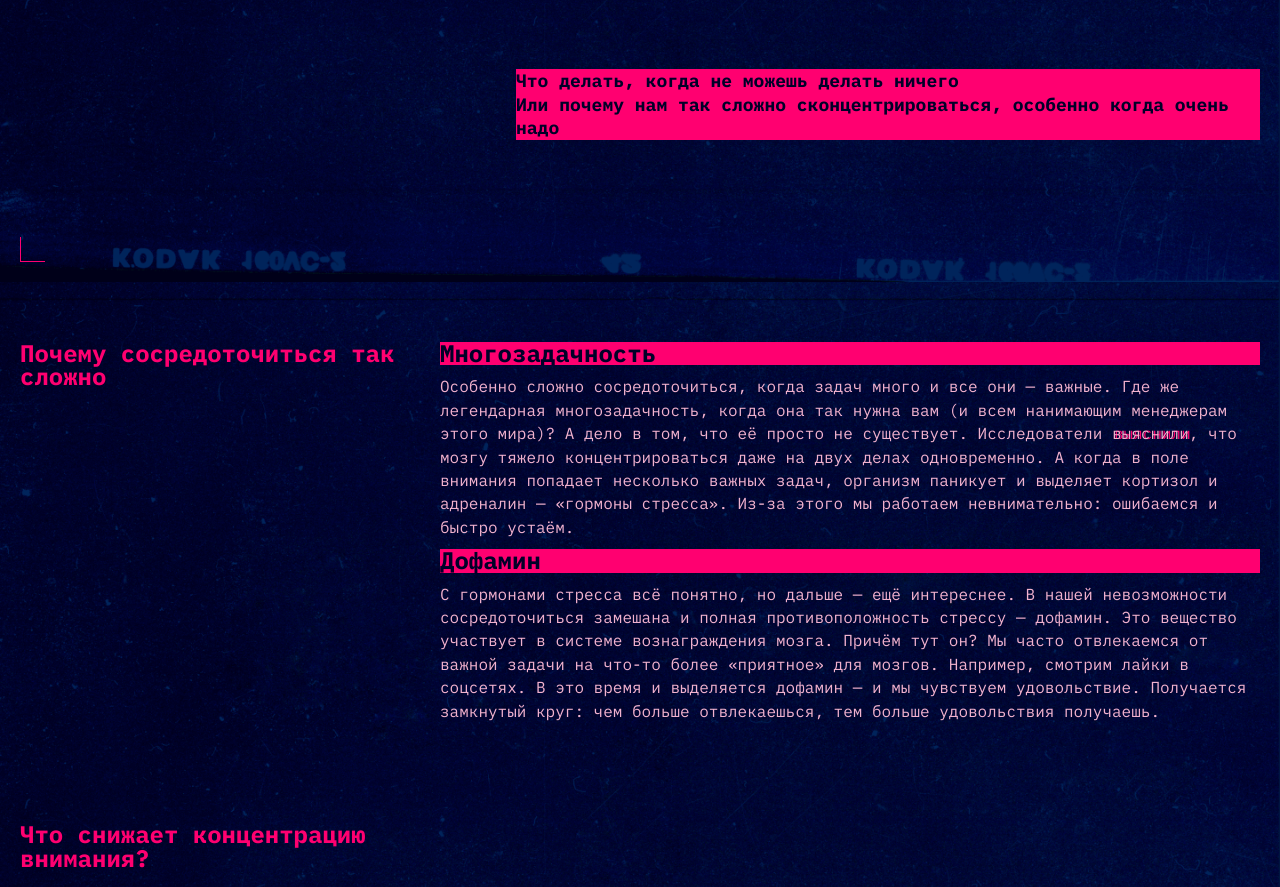
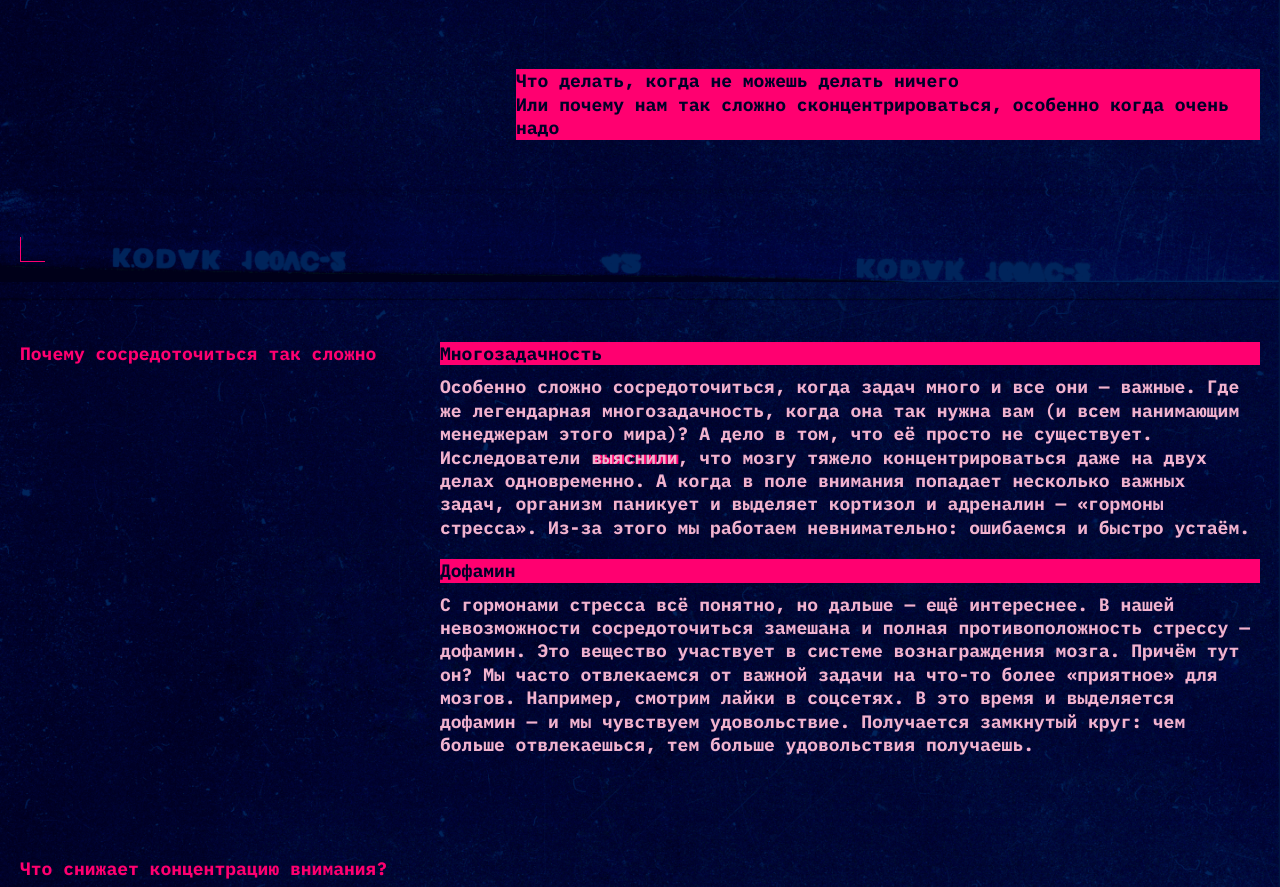
Before and after one commit to Sakkjarven/slozhno-sosredotochitsya-ad, a plain HTML site: page index.html in a window 1280 px wide. Shown: the part 518-1405 px from the top of the page. Drawn offline with Linux system fonts and the light colour scheme.

Commit message:
hello, my name is gustavo

```diff
--- a/index.html
+++ b/index.html
@@ -7,6 +7,7 @@
     <meta name="color-scheme" content="dark light" />
     <link rel="icon" href="../images/favicon.ico" type="image/x-icon" />
     <link rel="icon" href="../images/favicon.svg" type="image/x-icon" />
+    <link rel="stylesheet" href="./fonts/fonts.css" />
     <link rel="stylesheet" href="./styles/globals.css" />
     <link rel="stylesheet" href="./styles/variables.css" />
     <link rel="stylesheet" href="./styles/style.css" />
--- a/styles/style.css
+++ b/styles/style.css
@@ -1,7 +1,15 @@
 /* Основные стили проекта. Это стили для темы, которую вы верстаете первой. */
 @import "../fonts/fonts.css";
+h2{
+  font-size: var(--page-text-font-size);
+  font-family: var(--page-text-family);
+  font-weight: var(--page-text-font-weight);
+  line-height: var(--page-line-height);
+}
 .page {
+  font-size:var(--page-text-font-size);
   font-family: var(--page-text-family);
+  font-weight: var(--page-text-font-weight);
   line-height: var(--page-line-height);
   background-color: var(--page-background-color);
   background-image: var(--page-background-image);
@@ -80,6 +88,8 @@
   justify-self: end;
 }
 .header__theme-menu-button {
+  width: 70px;
+  height: 26px;
   border: none;
   color: var(--header-color);
   font-size: var(--header-text-font-size);
@@ -110,6 +120,7 @@
 .main {
   display: grid;
   grid-template-columns: repeat(3, 1fr);
+  max-height: 5355px;
   grid-auto-flow: column;
   row-gap: 50px;
   margin-block: 40px;
@@ -121,7 +132,6 @@
   grid-column: 1 / 4;
   gap: 20px;
 }
-
 .section-card {
   display: grid;
   grid-template-rows: min-content auto;
@@ -140,6 +150,10 @@
   color: var(--section-header-text-color);
   background-color: var(--section-header-background);
 }
+.section-card-heading:not(:first-child){
+  margin-block-start: 10px;
+}
+
 .subheading {
   font-weight: 400;
 }
--- a/styles/variables.css
+++ b/styles/variables.css
@@ -1,12 +1,14 @@
 :root{
   --is-theme-dark: visible;
   --page-text-family: IBM Plex Mono, monospace;
+  --page-text-font-weight: 700;
+  --page-text-font-size: 18px;
   --page-line-height: 23.4px;
   --page-background-image: url(../images/cover-image-dark.png);
   --page-background-color: #000028;
   --accent-color:#FF0070;
   --header-color: #FF0070;
-  --header-text-font-size: 18px;
+  --header-text-font-size: var(--page-text-font-size);
   --header-title-color: #DB00FF;
   --header-title-font-size: clamp(7.25rem, 7.0115rem + 1.0178vw, 7.5rem);
   --header-text-color:#000028;
```
